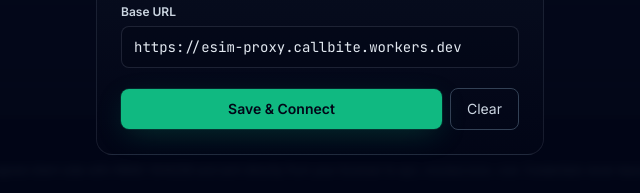
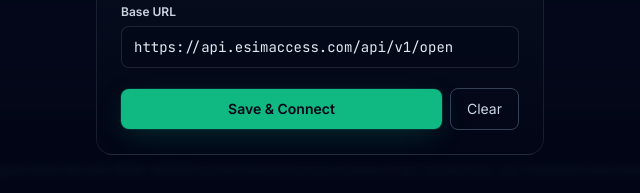
Before and after one commit to iamnaeemhussain/adminesim, a plain HTML site: page index.html in a window 1280 px wide. Both pictures are taken after a click on the button "API Credentials". Shown: the part 453-646 px from the top of the page, 320-960 px from the left. Drawn offline with nearby package versions, Linux system fonts and the light colour scheme.

Commit message:
Add files via upload

```diff
--- a/index.html
+++ b/index.html
@@ -197,7 +197,7 @@
       </div>
       <div>
         <label class="block text-xs font-semibold text-slate-300 mb-1.5">Base URL</label>
-        <input id="inputBaseUrl" type="text" value="https://esim-proxy.callbite.workers.dev" class="w-full rounded-lg px-3 py-2.5 text-sm font-mono text-slate-400" />
+        <input id="inputBaseUrl" type="text" value="https://api.esimaccess.com/api/v1/open" class="w-full rounded-lg px-3 py-2.5 text-sm font-mono text-slate-400" />
       </div>
 
       <div class="flex items-center gap-2 pt-1">
@@ -244,7 +244,7 @@
 /* =========================================================================
    STATE & CONSTANTS
 ========================================================================= */
-const DEFAULT_BASE_URL = 'https://esim-proxy.callbite.workers.dev';
+const DEFAULT_BASE_URL = 'https://api.esimaccess.com/api/v1/open';
 
 const State = {
   accessCode: localStorage.getItem('esim_access_code') || '',
```
